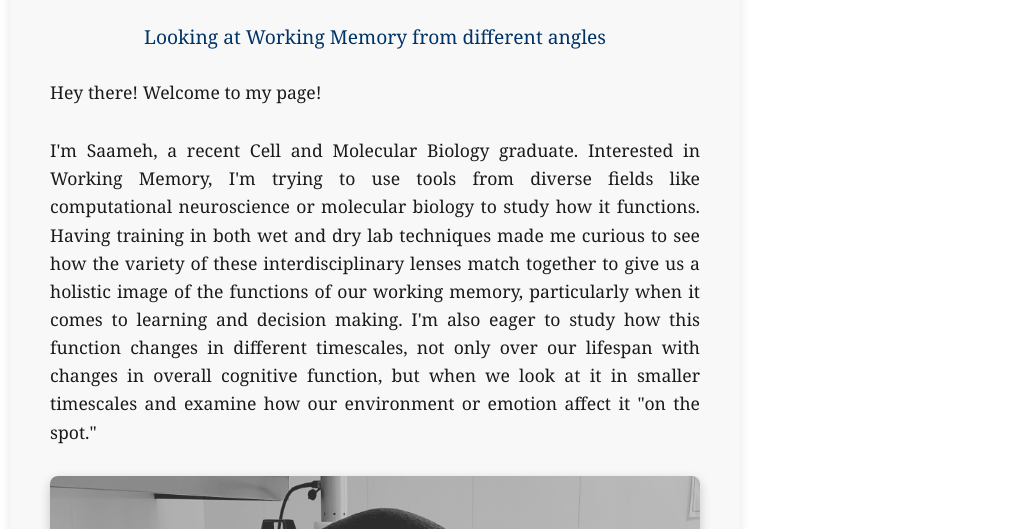
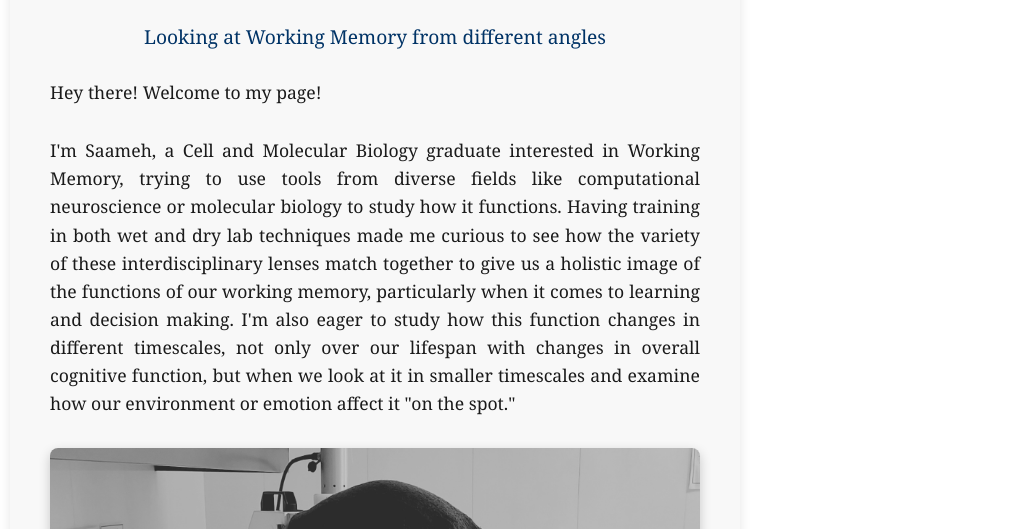
Before and after one commit to saamehsanaaee/saamehsanaaee.github.io, a plain HTML site: page index.html in a window 1280 px wide. Shown: the part 271-800 px from the top of the page, without its empty margins (265-1280 px from the left). Drawn offline with nearby package versions, Linux system fonts and the light colour scheme.

Commit message:
Minor edit to introduction section
Again, 2.5 years since graduation. "Recent" is a bit of exaggeration, eh?

```diff
--- a/index.html
+++ b/index.html
@@ -28,7 +28,7 @@
 			</p>
 
 			<p>
-				I'm Saameh, a recent Cell and Molecular Biology graduate. Interested in Working Memory, I'm trying to use tools from diverse fields like computational neuroscience or molecular biology to study how it functions. Having training in both wet and dry lab techniques made me curious to see how the variety of these interdisciplinary lenses match together to give us a holistic image of the functions of our working memory, particularly when it comes to learning and decision making. I'm also eager to study how this function changes in different timescales, not only over our lifespan with changes in overall cognitive function, but when we look at it in smaller timescales and examine how our environment or emotion affect it "on the spot."
+				I'm Saameh, a Cell and Molecular Biology graduate interested in Working Memory, trying to use tools from diverse fields like computational neuroscience or molecular biology to study how it functions. Having training in both wet and dry lab techniques made me curious to see how the variety of these interdisciplinary lenses match together to give us a holistic image of the functions of our working memory, particularly when it comes to learning and decision making. I'm also eager to study how this function changes in different timescales, not only over our lifespan with changes in overall cognitive function, but when we look at it in smaller timescales and examine how our environment or emotion affect it "on the spot."
 			</p>
 
 			<img src="assets/img/in_the_lab.jpeg" alt="Saameh in the lab, looking at cytology samples through a microscope." class="lab-photo">
```
